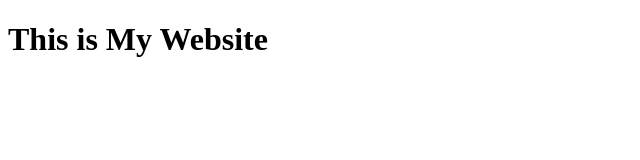
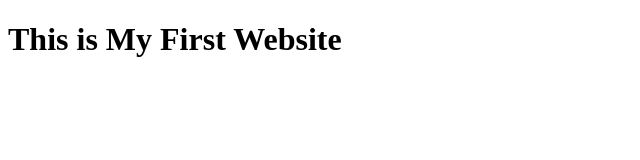
Before and after one commit to Nisarkk0503/Website1, a plain HTML site: page index.html in a window 1280 px wide. Shown: the whole page, without its empty margins (0-640 px from the left). Drawn offline with Linux system fonts and the light colour scheme.

Commit message:
change content

```diff
--- a/index.html
+++ b/index.html
@@ -4,6 +4,6 @@
     <title>My Page</title>
 </head>
 <body>
-    <h1>This is My Website</h1>
+    <h1>This is My First Website</h1>
 </body>
 </html>
```
